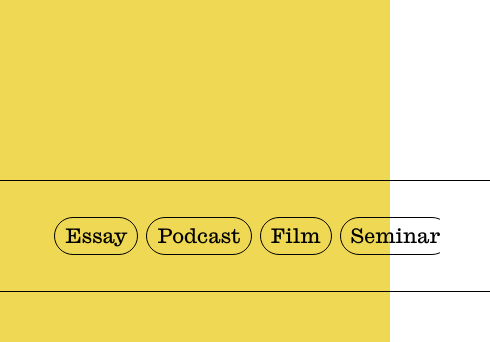
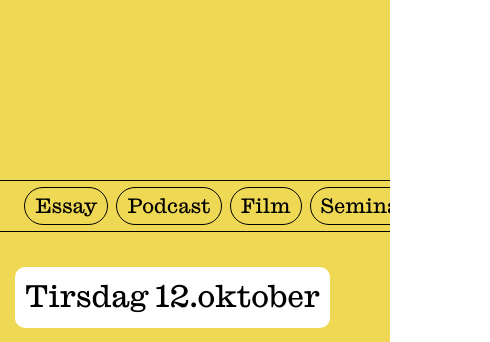
Before and after one commit to WILLUMYR/Feed-case-frontend, a React (Create React App) app: page / in a window 390 px wide. Shown: the top 342 px of the page, 490 px wide, since content can reach past the window. Built offline with nearby package versions, Linux system fonts and the light colour scheme.

Commit message:
Made more changes to make sure it does not break at any width

```diff
--- a/src/components/app/App.css
+++ b/src/components/app/App.css
@@ -67,7 +67,7 @@ footer {
 
 }
 
-@media screen and (max-width: 375px) {
+@media screen and (max-width: 690px) {
 
   .events {
     width: auto;
--- a/src/components/articles/Articles.css
+++ b/src/components/articles/Articles.css
@@ -52,7 +52,7 @@
     margin: 0;
 }
 
-@media screen and (max-width: 375px) {
+@media screen and (max-width: 690px) {
 
     .article-content-box {
         margin-bottom: 80px;
--- a/src/components/datecard/Datecard.css
+++ b/src/components/datecard/Datecard.css
@@ -15,12 +15,18 @@
     z-index: 1;
 }
 
-@media screen and (max-width: 375px) {
+@media screen and (max-width: 690px) {
 
     .datecard {
         margin: 5px 15px;
         font-size: 30px;
     }
+}
 
+@media screen and (max-width: 360px) {
+
+    .datecard {
+        font-size: 24px;
+    }
 
 }
--- a/src/components/events/Event.css
+++ b/src/components/events/Event.css
@@ -54,7 +54,7 @@
     }
 }
 
-@media screen and (max-width: 375px) {
+@media screen and (max-width: 1050px) {
 
     .events__card {
         width: 100%;
--- a/src/components/filter/Filter.css
+++ b/src/components/filter/Filter.css
@@ -1,9 +1,16 @@
 .filter {
-    width: 100%;
+    display: flex;
+    justify-content: space-between;
     margin-bottom: 70px;
     padding: 15px 50px;
     border-top: 1px solid black;
     border-bottom: 1px solid black;
+}
+
+.filter__buttons {
+    overflow: scroll;
+    display: flex;
+    flex-wrap: nowrap;
 }
 
 .filter__button {
@@ -27,32 +34,27 @@
     .filter {
         display: flex;
         align-items: center;
-        padding: 30px 50px;
-        width: 100%;
+        padding: 30px 0px 30px 50px;
         height: 50px;
     }
 
     .filter__buttons {
-        overflow: scroll;
-        display: flex;
-        flex-wrap: nowrap;
         width: 100%;
     }
 
     .filter h2 {
         margin: 0;
-        margin-right: 25%;
+        margin-right: 15vw;
         font-weight: normal;
     }
 
 }
 
-@media screen and (max-width: 375px) {
+@media screen and (max-width: 690px) {
 
     .filter {
-        width: 100%;
         height: 30px;
-        padding: 10px 20px;
+        padding: 10px 0 10px 20px;
         margin-bottom: 30px;
     }
 
--- a/src/components/image-stack/ImageStack.scss
+++ b/src/components/image-stack/ImageStack.scss
@@ -50,7 +50,7 @@ $deg3: random(10) + deg;
     }
 }
 
-@media screen and (max-width: 375px) {
+@media screen and (max-width: 690px) {
 
     .image-stack {
         margin: 50px auto 20px;
--- a/src/components/mainArticle/MainArticle.css
+++ b/src/components/mainArticle/MainArticle.css
@@ -117,7 +117,7 @@
 
 }
 
-@media screen and (max-width: 375px) {
+@media screen and (max-width: 690px) {
 
     .main-article {
         margin: 40px 15px;
```
